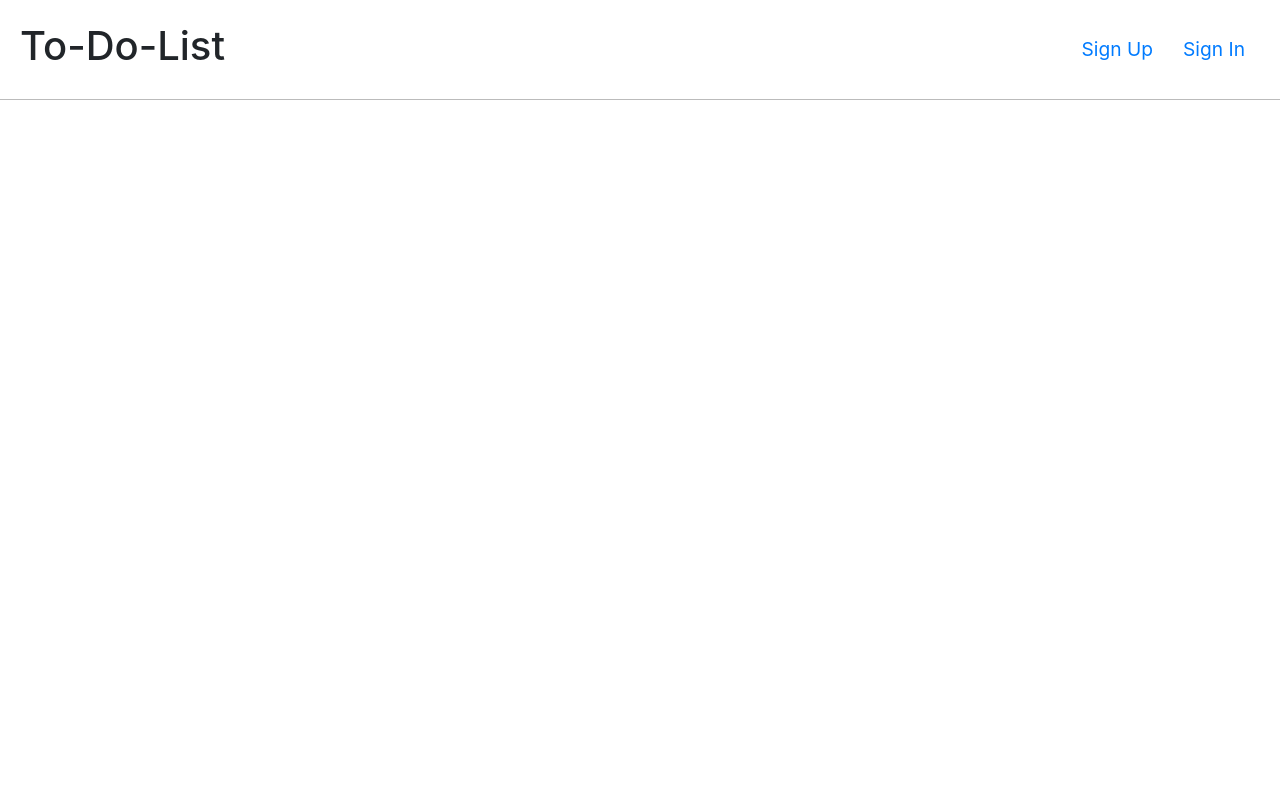
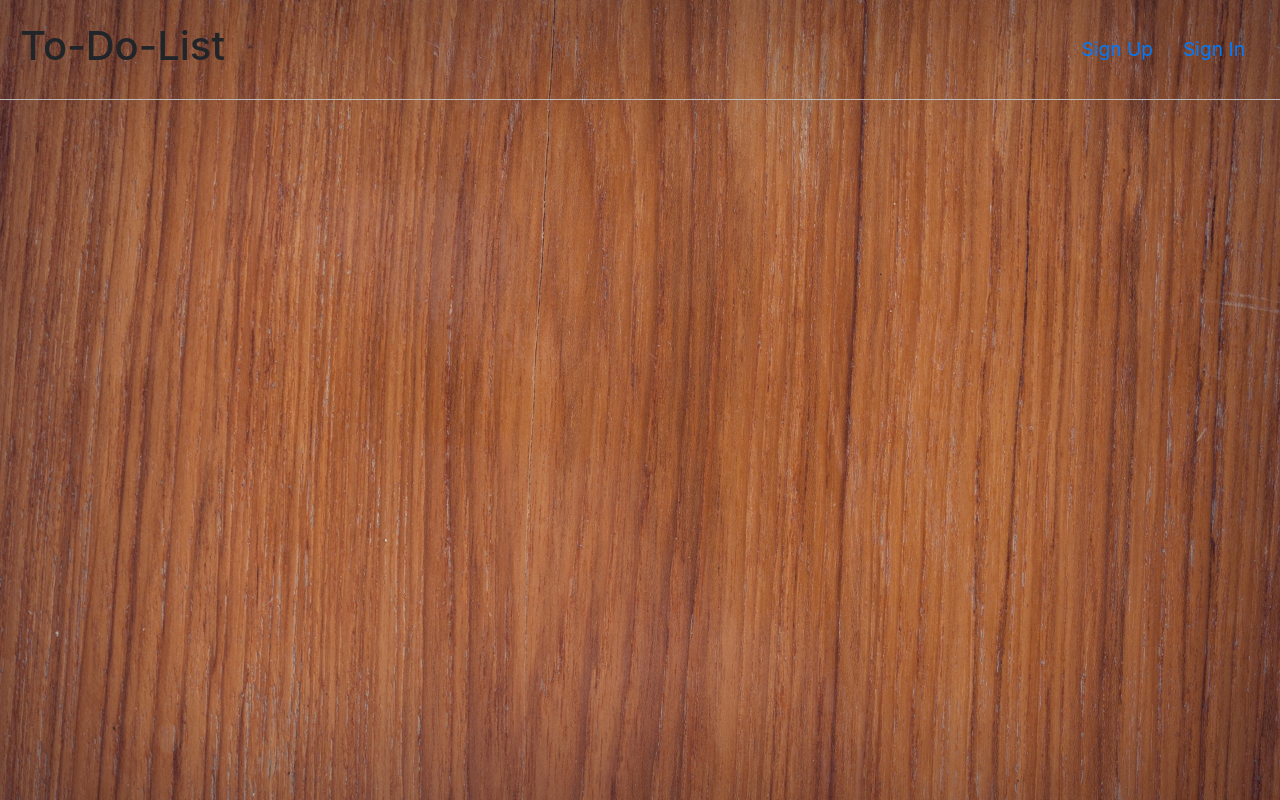
Before and after one commit to NateMail/to-do-list-client, a React app: page /items/1 in a window 1280 px wide. Built offline with nearby package versions, Linux system fonts and the light colour scheme.

Commit message:
Add styling

```diff
--- a/src/App.scss
+++ b/src/App.scss
@@ -46,3 +46,8 @@ $charcoal: #ccc;
     max-width: 200px;
   }
 }
+
+body {
+  background-image: url('./pics/woods.jpg');
+  background-size: cover;
+}
--- a/src/header/Header.js
+++ b/src/header/Header.js
@@ -7,7 +7,7 @@ const authenticatedOptions = (
   <React.Fragment>
     <Link to="/change-password">Change Password</Link>
     <Link to="/sign-out">Sign Out</Link>
-    <Link to="/create-items">Create to-do</Link>
+    <Link to="/create-items" className="cToDo">Create to-do</Link>
   </React.Fragment>
 )
 
--- a/src/header/Header.scss
+++ b/src/header/Header.scss
@@ -19,6 +19,11 @@ $charcoal: #bbb;
   display: flex;
   flex-grow: 1;
   justify-content: flex-end;
+}
+
+.cToDo {
+  background-color: yellow;
+  color: black;
 }
 
 @media (max-width: 600px) {
```
Also changed, not shown: src/pics/woods.jpg (added).
